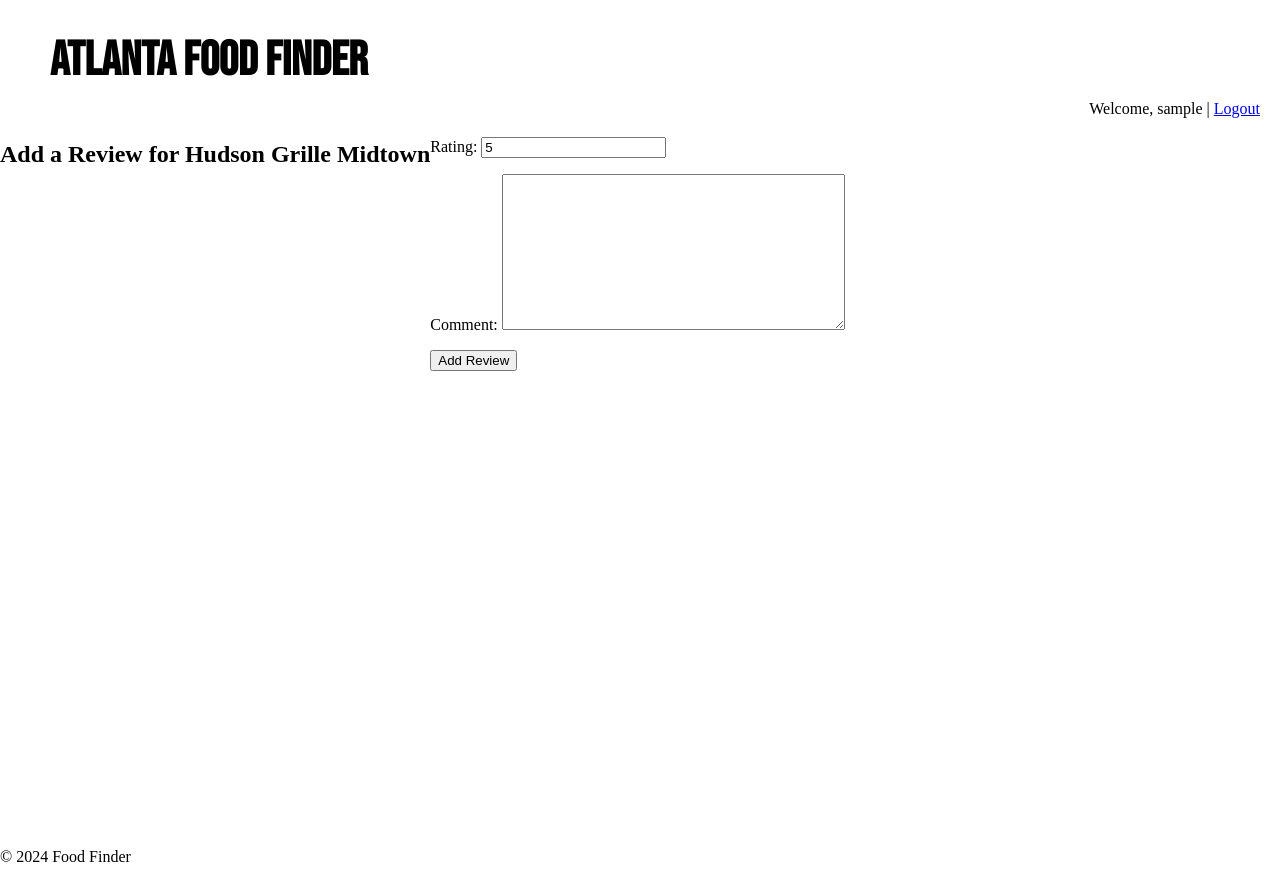
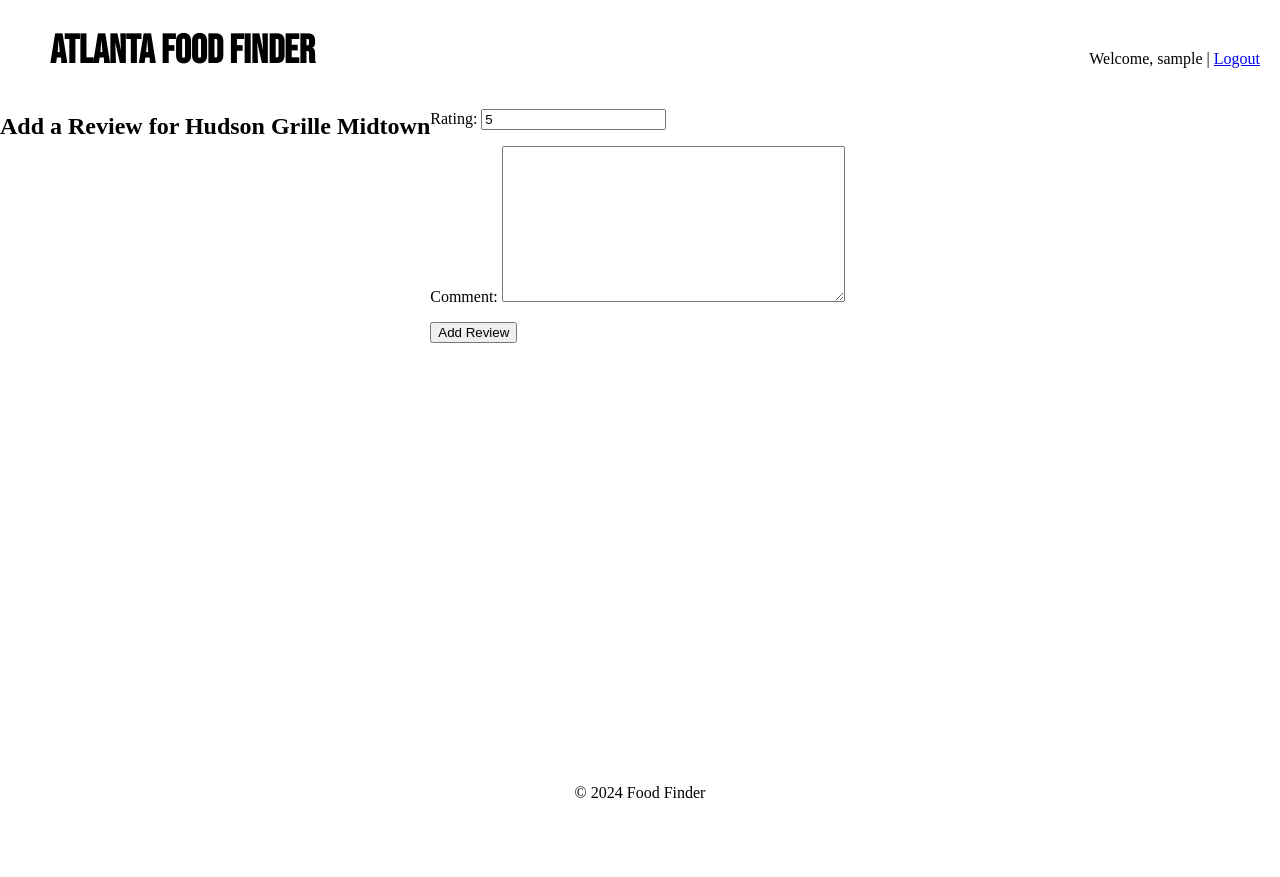
Before and after one commit to ericlu327/AtlFoodFinder, a Django app: page /place/6/add_review/ in a window 1280 px wide. After the commit the page ends 798 px from the top, so only its background shows below. Run offline with Django 5.2, Linux system fonts and the light colour scheme; the visitor is signed in with stand-in values (Sample User, id 1); data comes from the database, SQL or seed files in the repository; some libraries are stand-ins or nearby versions.

Commit message:
fixed some css stuff

```diff
--- a/foodfinder/static/css/base.css
+++ b/foodfinder/static/css/base.css
@@ -1,6 +1,6 @@
 .container {
     display: flex;
-    height: calc(100vh - 100px);
+    height: 83vh
 }
 
 .sidebar {
@@ -66,30 +66,35 @@ header {
     box-sizing: border-box;
     display: grid;
     grid-template-columns: 1fr 1fr;
+    height: 93px;
 }
 
 footer {
     height: 40px;
     line-height: 40px;
+    border-top: black;
+    text-align: center;
+    margin-bottom: 10px;
 }
 
 body, html {
     margin: 0;
     padding: 0;
     height: 100%;
+    overflow: hidden;
 }
 
 
 nav {
     text-align: right;
     margin-right: 20px;
-    margin-top: 100px;
+    margin-top: 50px;
 }
 
 #title {
     text-align: left;
     font-family: "Bebas Neue", sans-serif;
-    font-size: 48px;
+    font-size: 40px;
     color: black;
     margin-left: 50px;
 }
```
Also changed, not shown: 1 other file.
